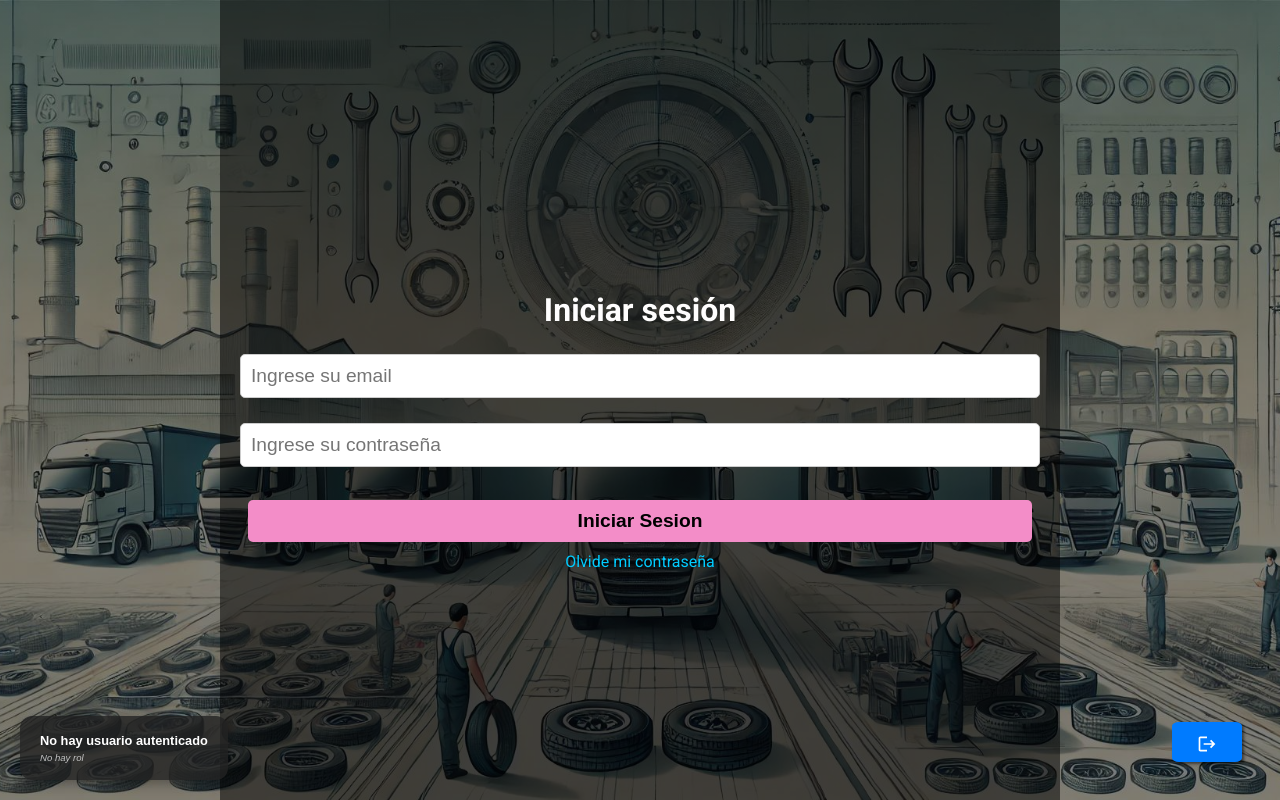
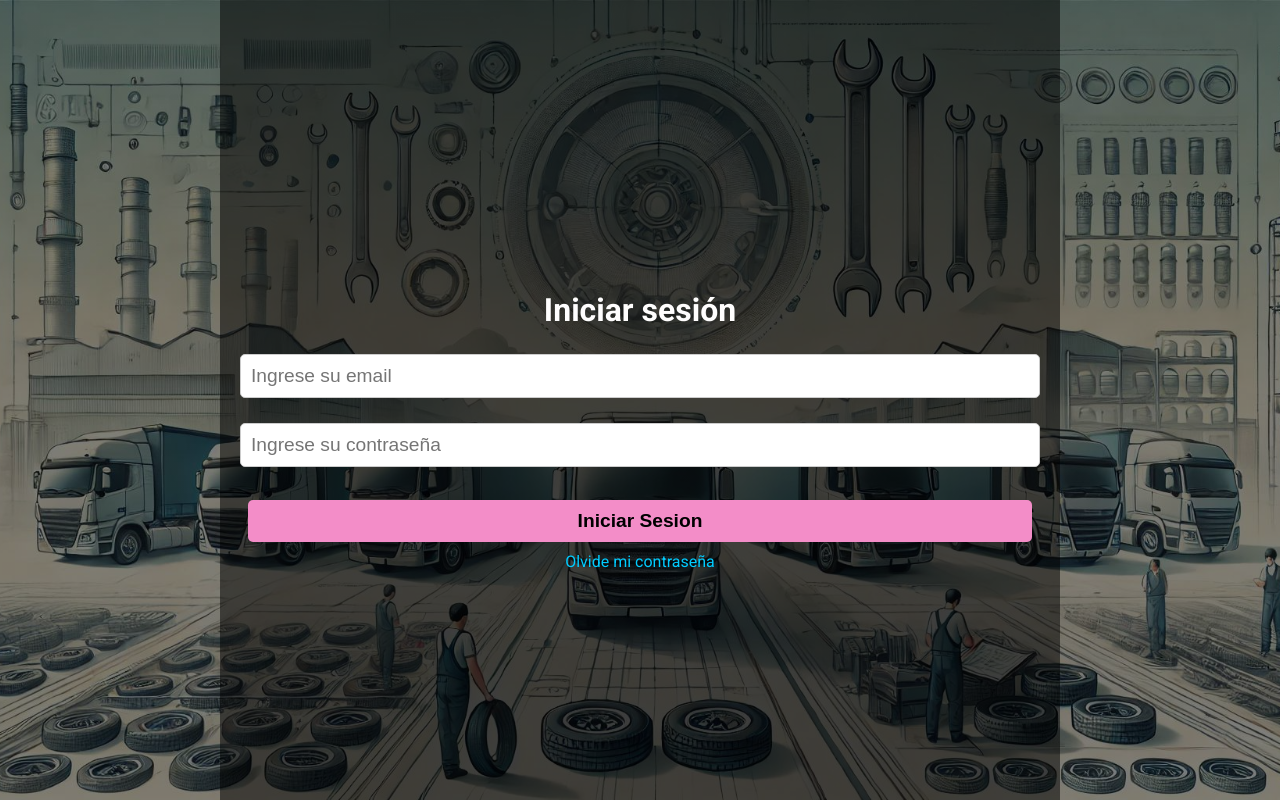
Before and after one commit to romanaq0207/radiadorSpringTp, a React (Vite) app: page / in a window 1280 px wide. Built offline with nearby package versions, Linux system fonts and the light colour scheme; no server answers.

Commit message:
button logOut y info usuario no se ven al deslogearse

```diff
--- a/src/assets/App.jsx
+++ b/src/assets/App.jsx
@@ -1,4 +1,4 @@
-import { useContext } from "react";
+import { useContext, useState } from "react";
 import { MdLogout } from "react-icons/md";
 import {
   BrowserRouter as Router,
@@ -66,8 +66,16 @@ const App = () => {
 
 const MainApp = () => {
   const { handleLogout } = useContext(AuthContext);
+  const { disabled, setDisabled } = useState(false);
   const user = JSON.parse(localStorage.getItem("user")); // Obtener el usuario del localStorage
 
+  // const isDisabled = () => {
+  //   if (!user) {
+  //     setDisabled(true);
+  //   } else {
+  //     setDisabled(false);
+  //   }
+  // };
   //
   return (
     <>
@@ -423,17 +431,16 @@ const MainApp = () => {
           {/* Ruta pública */}
         </Routes>
 
-        <button onClick={handleLogout} className="btn-flotante">
-        <MdLogout />
+        <button
+          onClick={handleLogout}
+          className="btn-flotante"
+          disabled={!user}
+        >
+          <MdLogout />
         </button>
-        <div className="info-user">
-          <p>
-            {user ? `Usuario: ${user.email} ` : "No hay usuario autenticado"}
-
-          </p>
-          <p>
-            {user ? `Rol:  ${localStorage.getItem("userData")}` : "No hay rol"}
-          </p>
+        <div className={!user ? "info-user-disabled" : "info-user"}>
+          <p>{user ? `Usuario: ${user.email} ` : ""}</p>
+          <p>{user ? `Rol:  ${localStorage.getItem("userData")}` : ""}</p>
         </div>
       </main>
     </>
--- a/src/assets/index.css
+++ b/src/assets/index.css
@@ -21,10 +21,15 @@
   padding: 15px 20px; /* Espaciado interno */
   border-radius: 12px; /* Bordes redondeados */
   box-shadow: 0 4px 12px rgba(0, 0, 0, 0.3); /* Sombra para resaltar */
-  font-family: 'Arial', sans-serif; /* Fuente moderna */
+  font-family: "Arial", sans-serif; /* Fuente moderna */
   font-size: 0.6rem;
   max-width: 350px;
   line-height: 1.5;
+}
+.info-user-disabled {
+  position: fixed;
+  background-color: rgba(34, 34, 34, 0); /* Fondo semitransparente */
+  color: #ffffff00; /* Color del texto */
 }
 
 .info-user p {
@@ -56,6 +61,16 @@
   box-shadow: 2px 2px 3px rgba(0, 0, 0, 0.5);
   font-size: 20px;
 }
+.btn-flotante:disabled {
+  background-color: #007bff00;
+  box-shadow: none;
+  cursor: default;
+  color: #007bff00;
+}
+.btn-flotante:disabled:hover {
+  background-color: #ed61ff00;
+}
+
 a {
   font-weight: 500;
   color: #ffffff;
```
